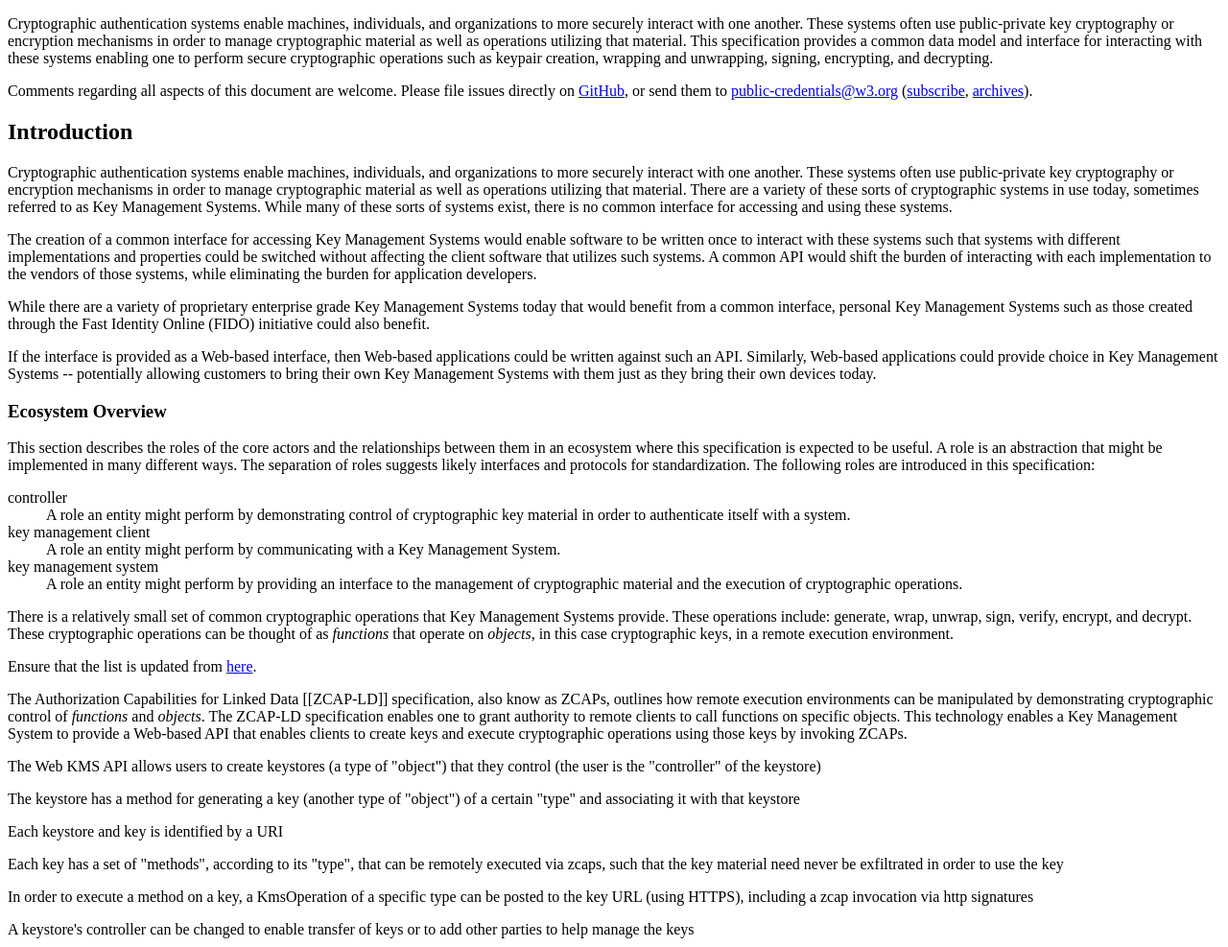
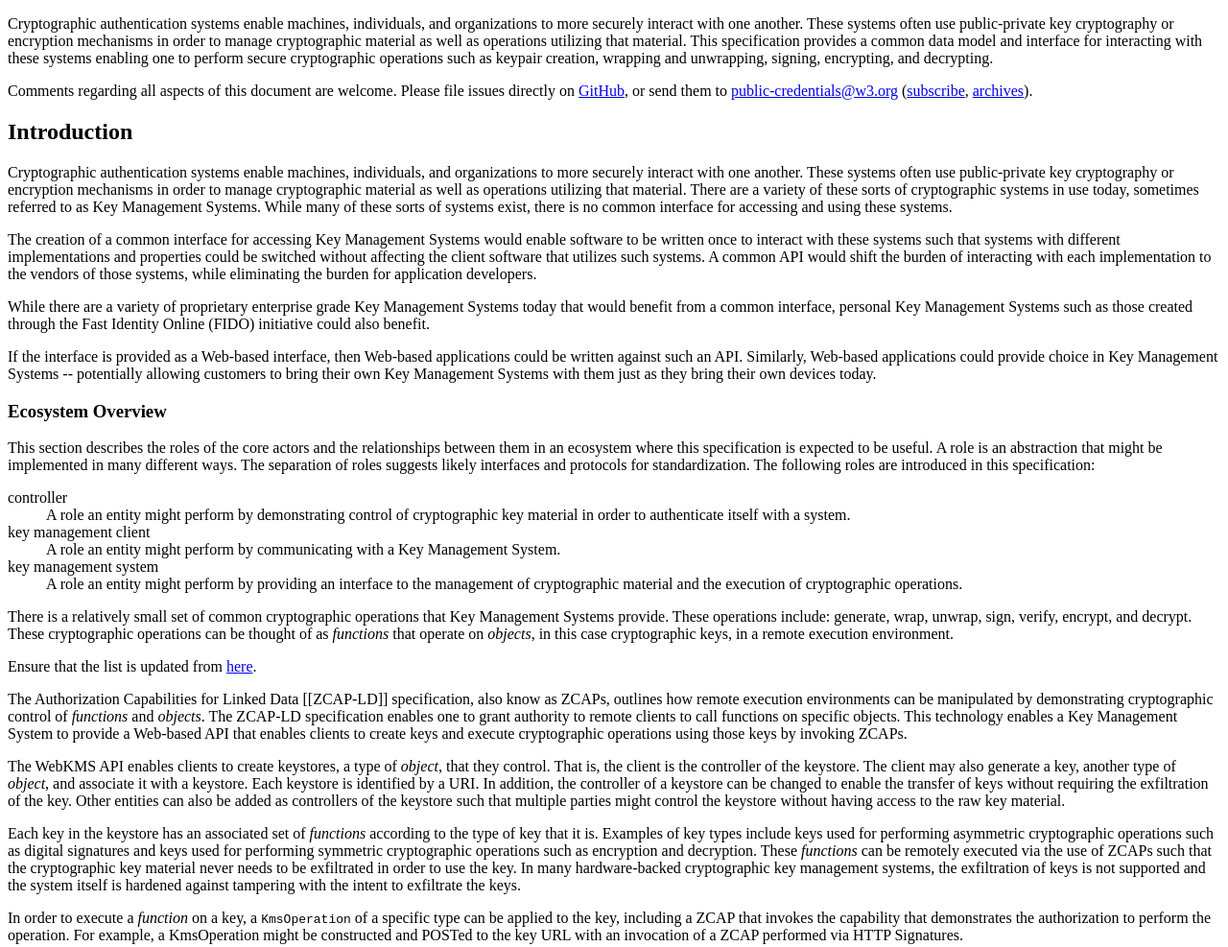
Before and after one commit to w3c-ccg/webkms, a plain HTML site: page index.html in a window 1280 px wide. Shown: the top 987 px of the page at 96% size. Drawn offline with Linux system fonts and the light colour scheme; a script that the page names is missing.

Commit message:
Add more explanation to ecosystem description.

```diff
--- a/index.html
+++ b/index.html
@@ -211,22 +211,33 @@ System to provide a Web-based API that enables clients to create keys and
 execute cryptographic operations using those keys by invoking ZCAPs.
         </p>
         <p>
-  The Web KMS API allows users to create keystores (a type of "object") that they control (the user is the "controller" of the keystore)
+The WebKMS API enables clients to create keystores, a type of <em>object</em>,
+that they control. That is, the client is the <a>controller</a> of the keystore.
+The client may also generate a key, another type of <em>object</em>, and
+associate it with a keystore. Each keystore is identified by a URI. In
+addition, the controller of a keystore can be changed to enable the transfer
+of keys without requiring the exfiltration of the key. Other entities can
+also be added as controllers of the keystore such that multiple parties might
+control the keystore without having access to the raw key material.
         </p>
         <p>
-  The keystore has a method for generating a key (another type of "object") of a certain "type" and associating it with that keystore
+Each key in the keystore has an associated set of <em>functions</em> according
+to the type of key that it is. Examples of key types include keys used for
+performing asymmetric cryptographic operations such as digital signatures and
+keys used for performing symmetric cryptographic operations such as
+encryption and decryption. These <em>functions</em> can be remotely executed
+via the use of ZCAPs such that the cryptographic key material never
+needs to be exfiltrated in order to use the key. In many hardware-backed
+cryptographic key management systems, the exfiltration of keys is not
+supported and the system itself is hardened against tampering with the
+intent to exfiltrate the keys.
         </p>
         <p>
-  Each keystore and key is identified by a URI
-        </p>
-        <p>
-  Each key has a set of "methods", according to its "type", that can be remotely executed via zcaps, such that the key material need never be exfiltrated in order to use the key
-        </p>
-        <p>
-  In order to execute a method on a key, a KmsOperation of a specific type can be posted to the key URL (using HTTPS), including a zcap invocation via http signatures
-        </p>
-        <p>
-  A keystore's controller can be changed to enable transfer of keys or to add other parties to help manage the keys
+In order to execute a <em>function</em> on a key, a <code>KmsOperation</code>
+of a specific type can be applied to the key, including a ZCAP that
+invokes the capability that demonstrates the authorization to perform the
+operation. For example, a KmsOperation might be constructed and POSTed to
+the key URL with an invocation of a ZCAP performed via HTTP Signatures.
         </p>
 
       </section>
```
